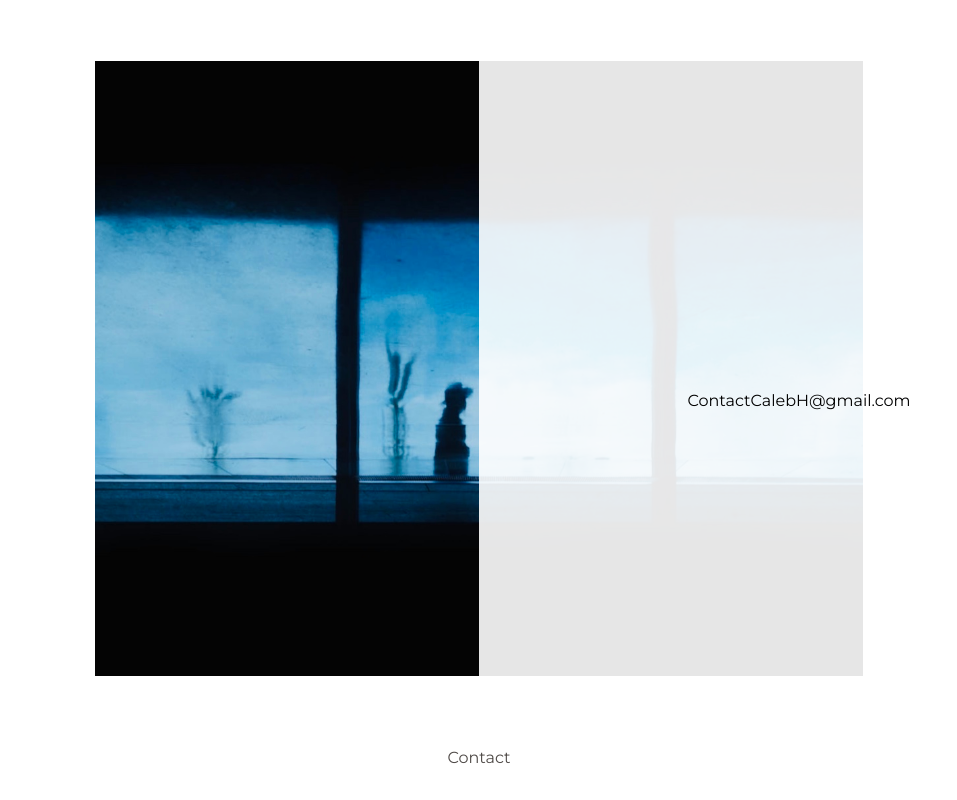
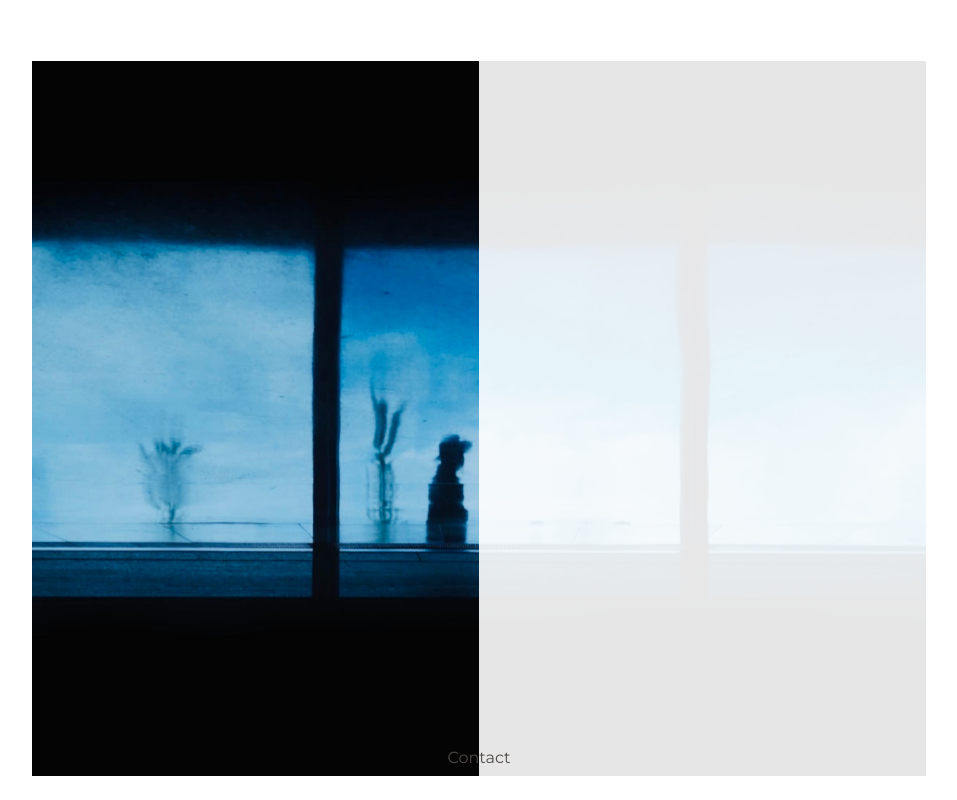
Before and after one commit to eloisebarrow/caleb-henderson, a React (Create React App) app in the folder client/: page / in a window 1280 px wide. Shown: the whole page, without its empty margins (161-1118 px from the left). Built offline with nearby package versions, Linux system fonts and the light colour scheme.

Commit message:
change size of desktop img, complete App fade-in

```diff
--- a/client/src/App.css
+++ b/client/src/App.css
@@ -1,14 +1,16 @@
 * {
   /* cursor: url('https://res.cloudinary.com/eloise/image/upload/v1579536849/caleb-henderson/caleb-cursor-transp.png'),auto; */
-  overflow: auto;
+  overflow-x: hidden;
 }
 
 .app {
   min-height: 100vh;
+  height: 100%;
   display: flex;
   flex-direction: column;
   align-items: center;
   text-align: center;
+  animation: fade-in 3s;
 }
 
 .img-container {
@@ -21,13 +23,6 @@ a {
   color: inherit;
 }
 
-/* FADE IN ON LOAD */
-
-.app {
-  background-color: rgb(255,255,255);
-  animation: fade-in 3s;
-}
-
 @keyframes fade-in {
   0% {
     opacity: 0;
--- a/client/src/components/Menu.css
+++ b/client/src/components/Menu.css
@@ -31,6 +31,7 @@
 }
 
 .hide-overlay h1 {
+  visibility: hidden;
   animation: overlay-contact-fade-out 0.5s;
 }
 
--- a/client/src/components/Menu.jsx
+++ b/client/src/components/Menu.jsx
@@ -5,7 +5,7 @@ export default function Menu(props) {
   return (
     <div className={props.overlay ? 'show-overlay' : 'hide-overlay'}>
       {/* <button className="closebtn" onClick={() => {props.setOverlay(false)}}>X</button> */}
-      <h1>ContactCalebH@gmail.com</h1>
+      <a href="mailto:contactcalebh@gmail.com" target="_blank"><h1>ContactCalebH@gmail.com</h1></a>
     </div>
   )
 }
--- a/client/src/components/Photograph.css
+++ b/client/src/components/Photograph.css
@@ -1,6 +1,6 @@
 .img-container {
   align-items: center;
-  height: 490px;
+  height: 390px;
 }
 
 .current-img {
@@ -8,10 +8,6 @@
   display: block;
   margin: 0 auto;
   animation: fade-in 1.75s;
-}
-
-.current-img:hover{
-  cursor: pointer;
 }
 
 @keyframes fade-in {
@@ -22,3 +18,13 @@
     opacity: 1;
   }
 }
+
+.current-img:hover{
+  cursor: pointer;
+}
+
+@media (min-width: 768px) {
+  .img-container {
+    height: 690px;
+  }
+}
```
